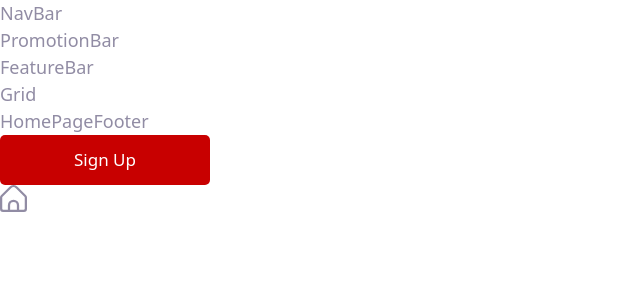
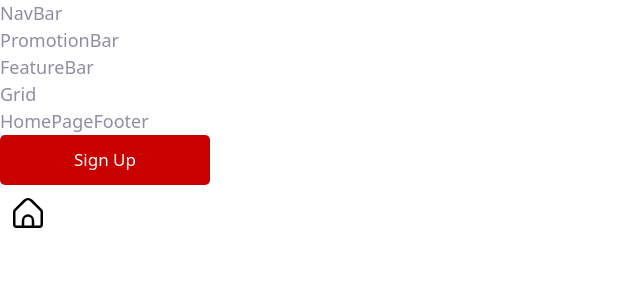
Before and after one commit to camellre/cabinet-store, a React (Create React App) app: page / in a window 1280 px wide. Shown: the top 300 px of the page, without its empty margins (0-640 px from the left). Built offline with nearby package versions, Linux system fonts and the light colour scheme.

Commit message:
added Icon animation

```diff
--- a/src/css/Icon.module.scss
+++ b/src/css/Icon.module.scss
@@ -1,13 +1,23 @@
 @use "../App.scss" as app;
 
 .icon {
-  height: 27px;
-  width: 27px;
+  height: 30px;
+  width: 30px;
+  fill: black;
 }
 
 .iconContainer {
+  cursor: pointer;
+  height: 55px;
+  width: 55px;
   display: inline-flex;
   justify-content: center;
   align-items: center;
   background: transparent;
+  border-radius: 100%;
+  transition: all 0.3s;
 }
+
+.iconContainer:hover {
+  background: rgb(208, 212, 212);
+}
```
